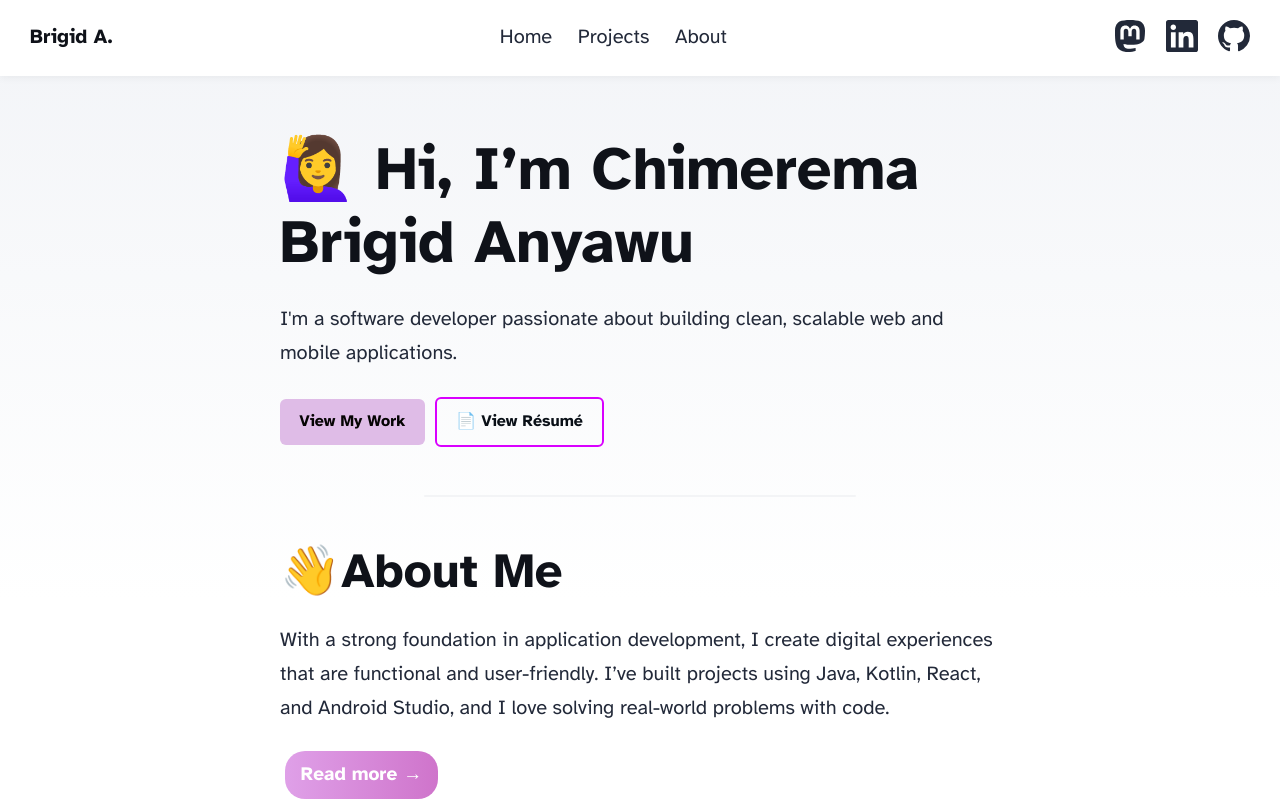
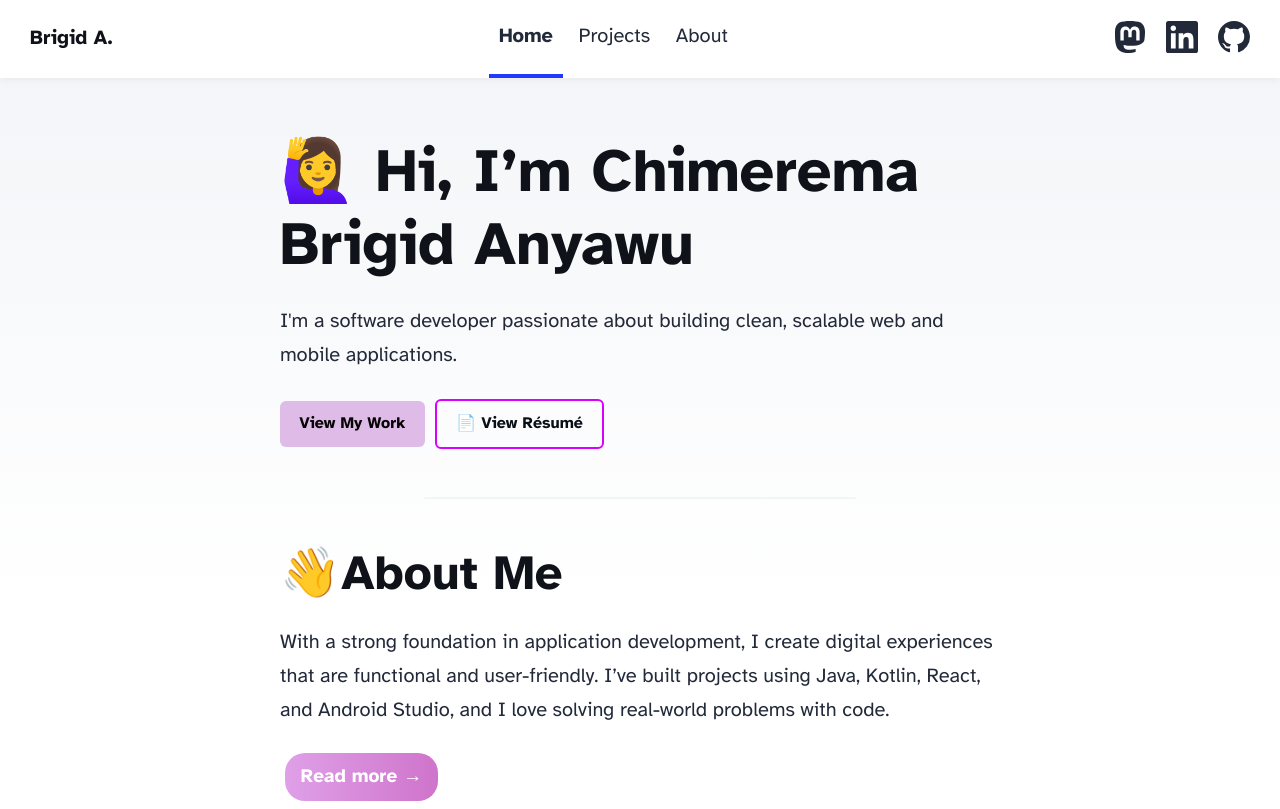
Before and after one commit to BrigidAn/MyPortfolio, an Astro site in the folder far-fusion/: page / in a window 1280 px wide. Shown: the top 809 px of the page. Built offline with nearby package versions, Linux system fonts and the light colour scheme; Astro itself is replaced by a stand-in of ours.

Commit message:
Commit Message

```diff
--- a/far-fusion/src/components/Header.astro
+++ b/far-fusion/src/components/Header.astro
@@ -7,9 +7,9 @@ import { SITE_TITLE } from '../consts';
 	<nav>
 		<h2><a href="/">{SITE_TITLE}</a></h2>
 		<div class="internal-links">
-			<a href="/">Home</a>
-			<a href="/blog">Projects</a>
-			<a href="/about">About</a>
+			<HeaderLink href="/">Home</HeaderLink>
+			<HeaderLink href="/blog">Projects</HeaderLink>
+			<a href="/about/">About</a>
 		</div>
 		<div class="social-links">
 			<a href="https://mastodon.social/@1BriBrii" target="_blank">
```
